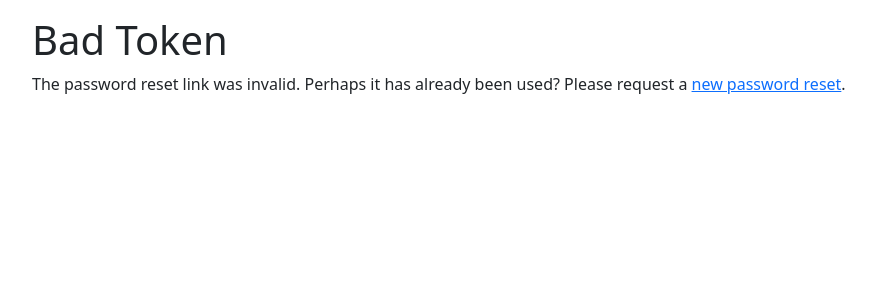
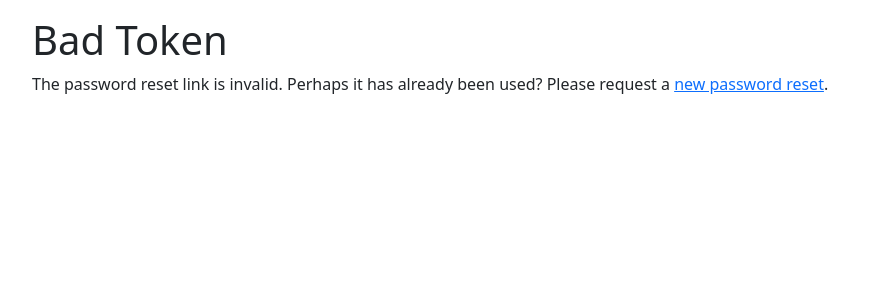
Before and after one commit to vineetpandey/Exposing-AWS-resources, a Django app: a page that uses templates/account/password_reset_from_key.html in a window 1280 px wide. Shown: the part 73-373 px from the top of the page, without its empty margins (140-1015 px from the left). Run offline with Django 4.2, Linux system fonts and the light colour scheme; some libraries are stand-ins or nearby versions.

Commit message:
Update password_reset_from_key.html

```diff
--- a/templates/account/password_reset_from_key.html
+++ b/templates/account/password_reset_from_key.html
@@ -7,7 +7,7 @@
   <h1>{% if token_fail %}Bad Token{% else %}Change Password{% endif %}</h1>
 
   {% if token_fail %}
-    <p>The password reset link was invalid. Perhaps it has already been used?  Please request a <a href="{% url 'account_reset_password' %}">new password reset</a>.</p>
+    <p>The password reset link is invalid. Perhaps it has already been used?  Please request a <a href="{% url 'account_reset_password' %}">new password reset</a>.</p>
   {% else %}
     {% if form %}
       <form method="POST" action=".">
```
